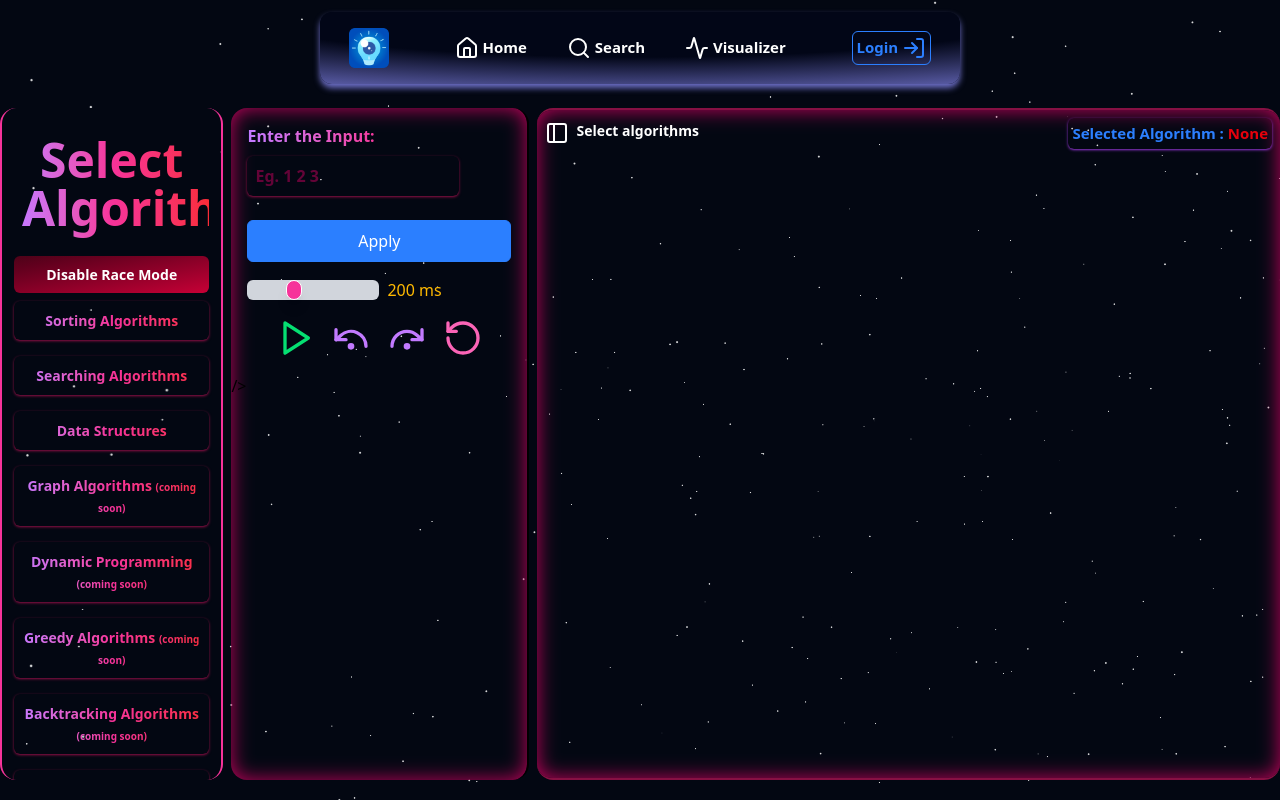
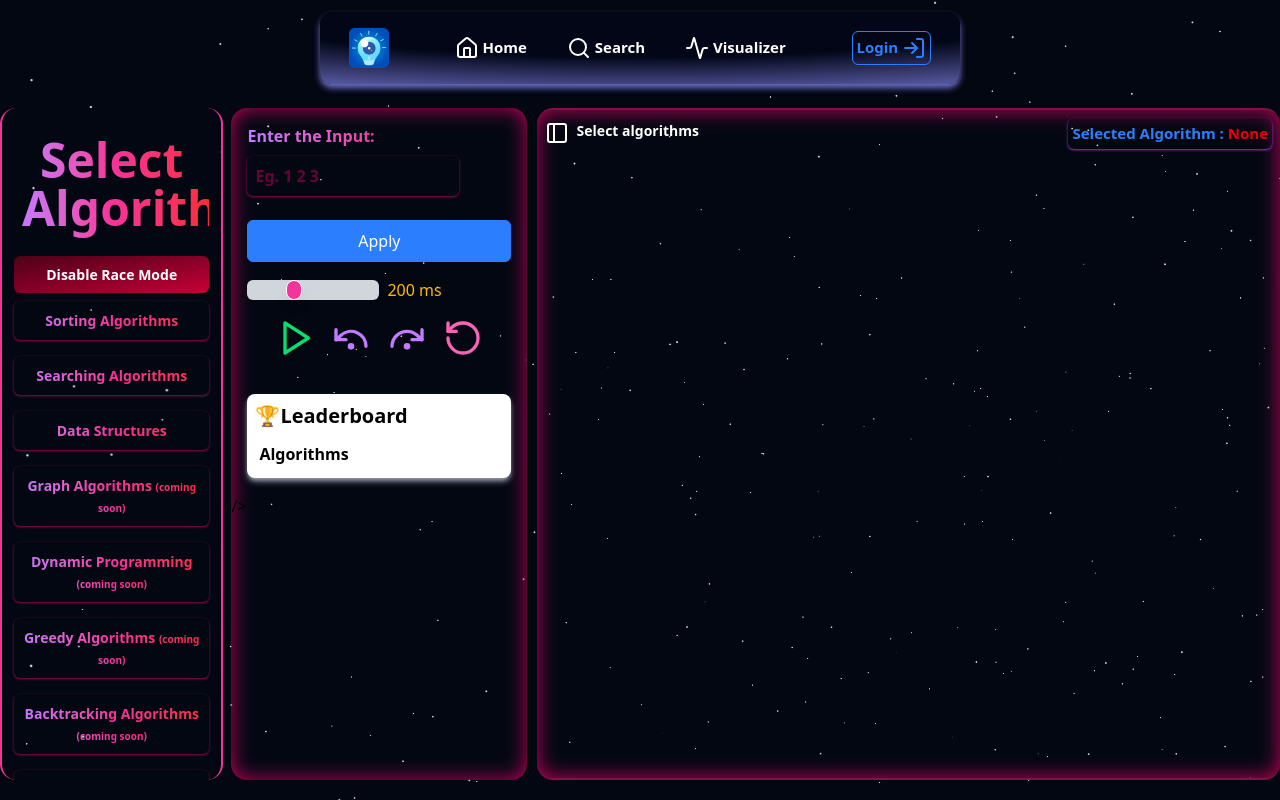
Before and after one commit to CodeBase404/DSA-Visualizer, a React (Vite) app: page /Visualizer in a window 1280 px wide. Both pictures are taken after a click on the button "Enable Race Mode". Built offline with nearby package versions, Linux system fonts and the light colour scheme.

Commit message:
Update Controller.jsx

```diff
--- a/src/components/Controller.jsx
+++ b/src/components/Controller.jsx
@@ -255,37 +255,37 @@ function Controller({ input, setInput, speed, setSpeed, isPlaying, setIsPlaying,
           <RotateCcw className='size-10 text-pink-400 active:text-pink-500 cursor-pointer' />
         </button>
       </div>
-      {winner && raceMode && <motion.button whileTap={{scale:0.5}}  dragConstraints={{top:-190, bottom:250, left:-320, right:0}} drag onClick={() => setShowLeaderboard(!showLeaderboard)} className="shadow-2xl shadow-yellow-200 bg-white md:hidden rounded-full pr-6 fixed top-60 z-15 right-6 h-15 w-15">
+      {winner && raceMode && <motion.button whileTap={{scale:0.5}}  dragConstraints={{top:-350, bottom:120, left:-300, right:0}} drag onClick={() => setShowLeaderboard(!showLeaderboard)} className="shadow-2xl shadow-yellow-200 bg-white md:hidden rounded-full pr-6 fixed top-100 z-15 right-5 h-15 w-15">
         {showLeaderboard?<X className='h-10 w-10 ml-2'/>:<LayoutDashboard className='h-10 w-10 ml-2' />}
       </motion.button>}
       {
-        winner && raceMode && (
+        raceMode && (
           <motion.div
             initial={false}
             animate={{ y: showLeaderboard ? 450 : 0 }}
             transition={{ duration: 0.7, ease: 'anticipate' }}
-            className='mt-20 fixed md:relative bg-[#3c0318f1] backdrop-blur-2xl md:bg-transparent w-[90%] top-[-60%] md:top-0 md:w-[100%] z-5 rounded-lg lg:mt-5'>
+            className='mt-20 fixed md:relative  w-[90%] top-[-60%] md:top-0 md:w-[100%] z-5 rounded-lg lg:mt-5'>
               {
-                <div className='shadow-gray-400 shadow-md p-2 rounded-lg text-white w-[100%]'>
+                <div className='shadow-gray-400 bg-white text-black shadow-md p-2 rounded-lg w-[100%]'>
                     <h2 className='text-2xl md:text-xl font-bold mb-2'>🏆Leaderboard</h2>
                     {
                       winner && (
-                        <div className='shadow-md shadow-purple-300 text-white md:text-[12px] lg:text-[95%] p-2 rounded-lg text-center mb-2 font-bold'>
+                        <div className='shadow-md shadow-purple-300  md:text-[12px] lg:text-[95%] p-2 rounded-lg text-center mb-2 font-bold'>
                           Winner : <strong className='text-green-500 font-extrabold'>🥇{winner}</strong>
                         </div>
                       )
                     }
                     <table className='w-full'>
                       <thead>
-                        <tr className='border-b'>
+                        <tr>
                           <th className='text-left p-1'>Algorithms</th>
                         </tr>
                       </thead>
                       <tbody>
                         {
                           algorithm.map((algo)=>(
-                            <tr key={algo} className={`border-t ${algo===winner?"bg-green-600 font-semibold  text-white":""}`}>
-                                <td className={`${algorithm.length<=3?"py-4 px-2 text-[0.8rem] md:text-[0.8rem]":"md:text-[0.8rem]"} md:p-2 lg:p-[0.6rem]`}>
+                            <tr key={algo} className={`${algo===winner?"bg-green-600 font-semibold text-white":""}`}>
+                                <td className={`${algorithm.length<=3?"py-4 px-2 text-[0.8rem] md:text-[0.8rem] rounded-md ":"md:text-[0.8rem]"} md:p-2 lg:p-[0.6rem] rounded-md `}>
                                   {algo}
                                 </td>
                             </tr>
```
